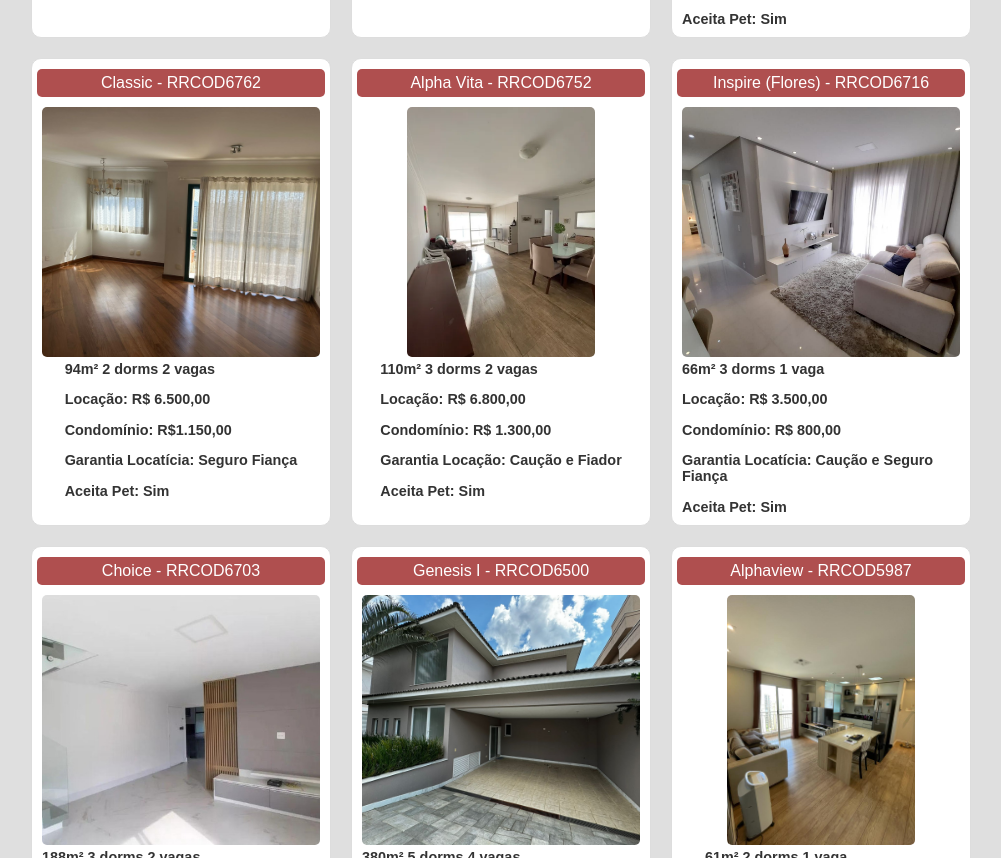
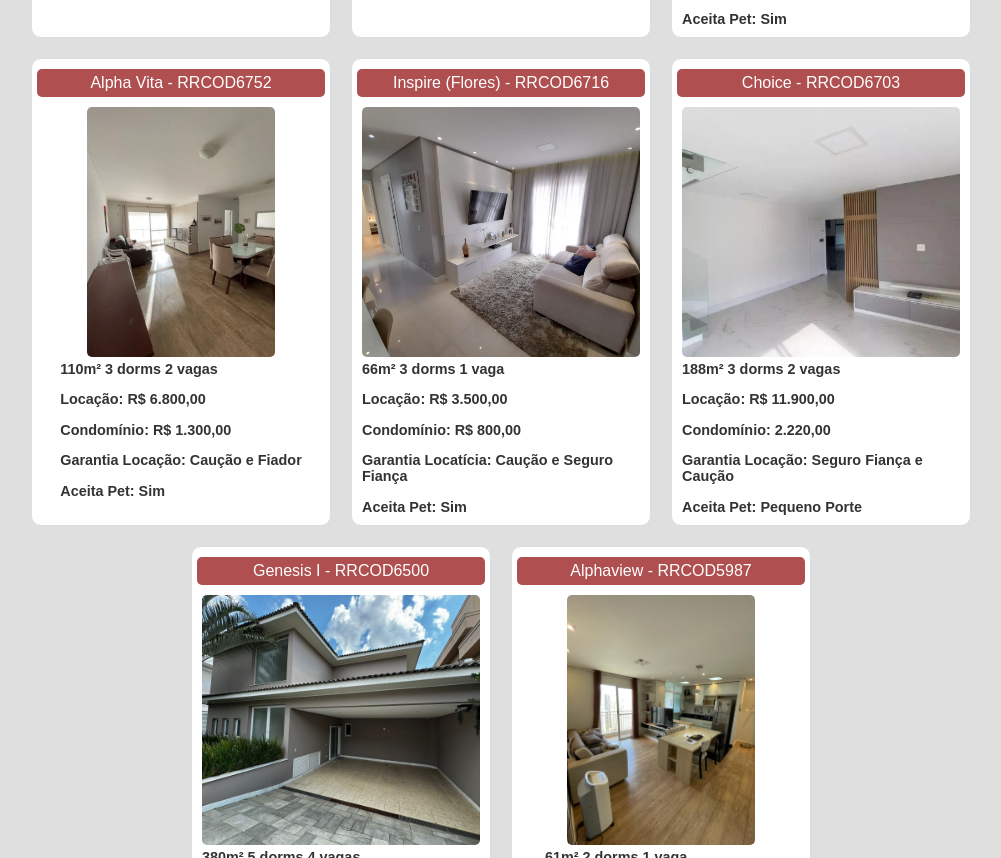
Before and after one commit to AndreTF1/AndreTF1.github.io, a plain HTML site: page Index.html in a window 1280 px wide. Shown: the part 3524-4382 px from the top of the page, without its empty margins (139-1140 px from the left). Drawn offline with Linux system fonts and the light colour scheme.

Commit message:
Update Index.html

```diff
--- a/Index.html
+++ b/Index.html
@@ -427,19 +427,6 @@
             </div>
 
             <div class="gallery-item">
-                <div class="text-box">Classic - RRCOD6762</div>
-                <a href="https://drive.google.com/drive/folders/155zJD3FEkT2uFrAYlBPW8ZTydSMLpwSH?usp=sharing" target="blank">
-                    <img src="img/6762.jpg" alt="Imagem 1">
-                </a>
-                <div class="description">
-                    94m² 2 dorms 2 vagas<p></p>Locação: R$ 6.500,00<p></p>
-                    Condomínio: R$1.150,00<p></p>
-                    Garantia Locatícia: Seguro Fiança<p></p>
-                    Aceita Pet: Sim
-                </div>
-            </div>
-
-            <div class="gallery-item">
                 <div class="text-box">Alpha Vita - RRCOD6752</div>
                 <a href="https://drive.google.com/drive/folders/1ubfcy96ETkxe0-Acmgo7Hc0YJyxkVH-R?usp=sharing" target="blank">
                     <img src="img/6752.jpg" alt="Imagem 1">
```
